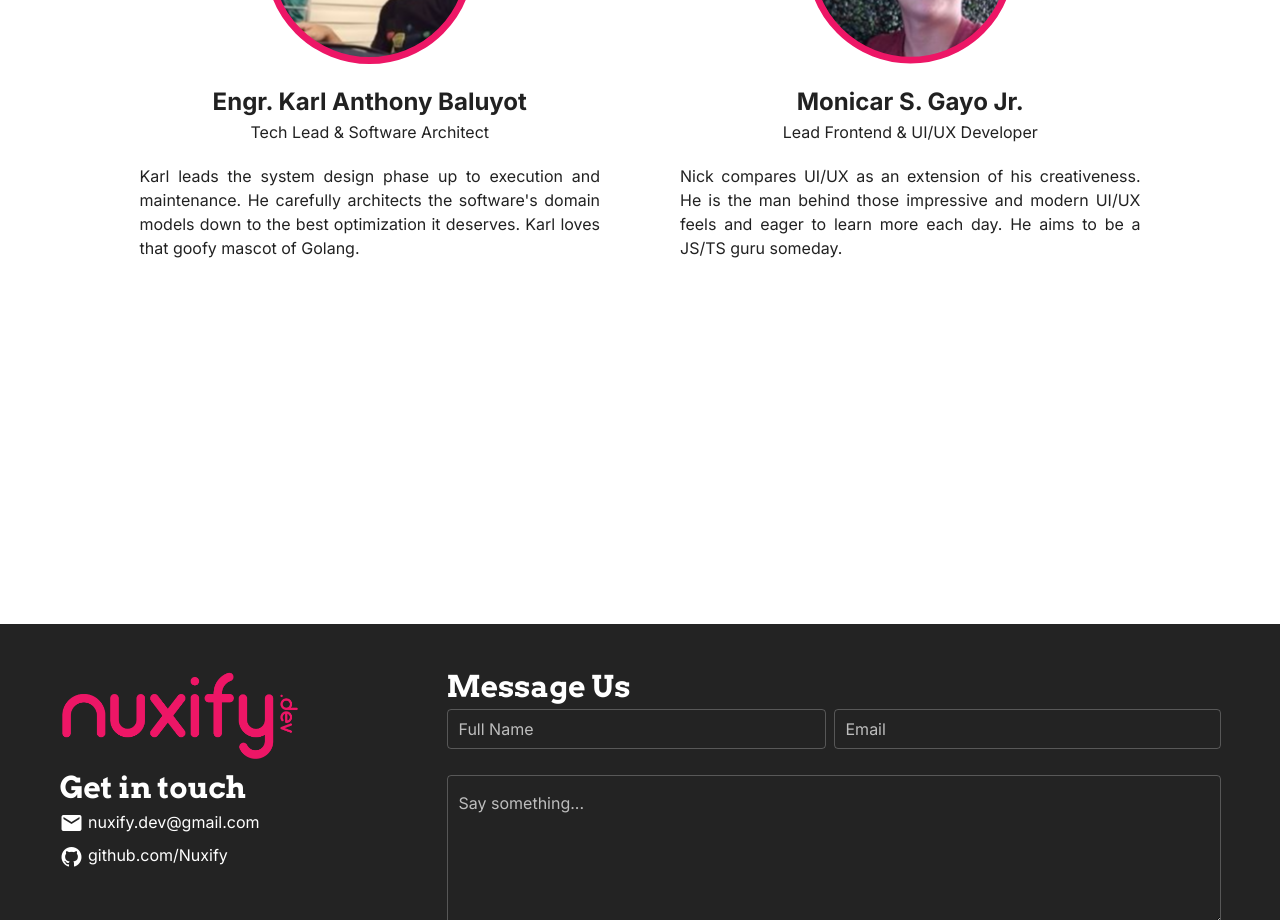
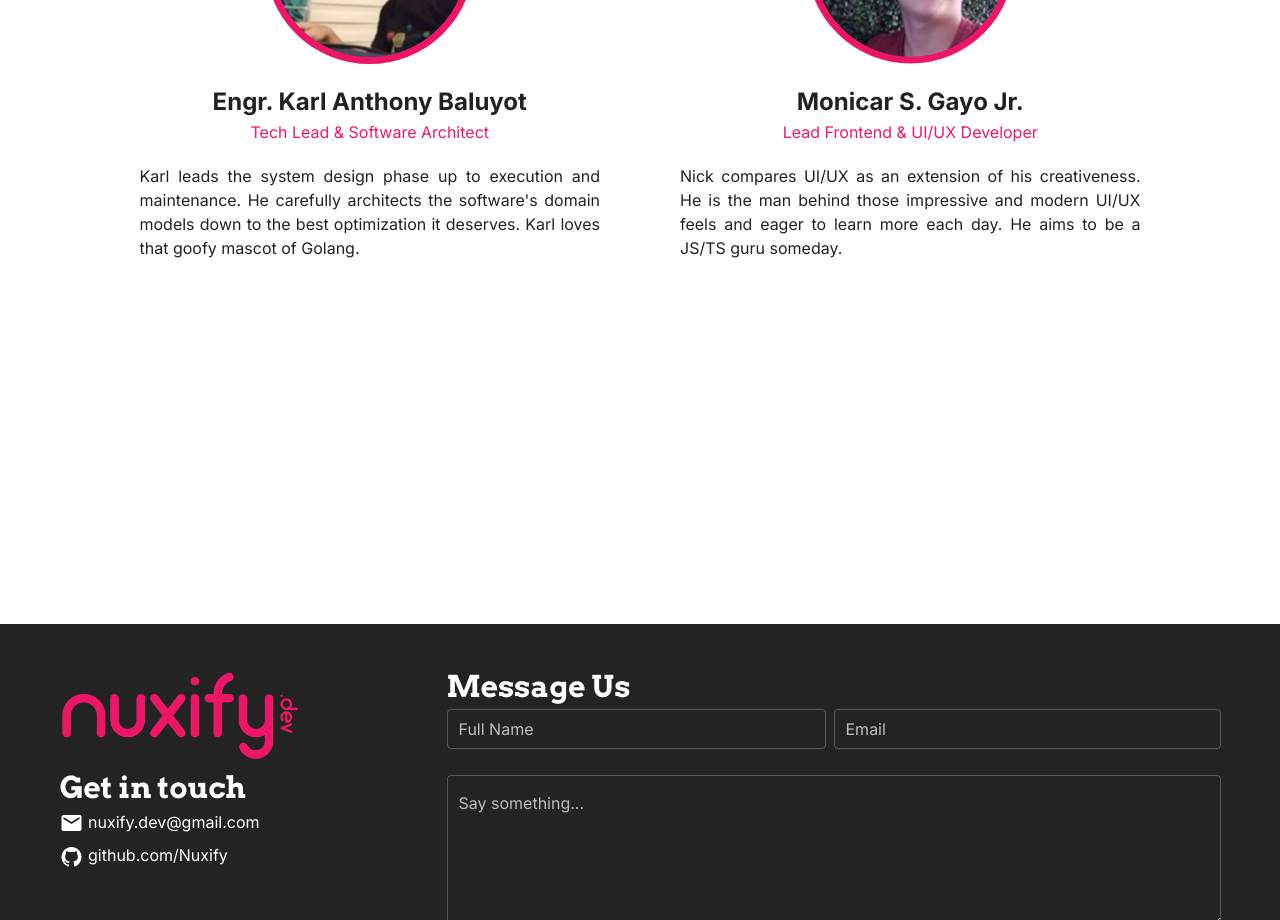
Before and after one commit to Nuxify/nuxify.github.io, a Nuxt app: page / in a window 1280 px wide. Shown: the part 3000-3920 px from the top of the page. Built offline with nearby package versions, Linux system fonts and the light colour scheme.

Commit message:
change color on dev title

```diff
--- a/components/team/Team.vue
+++ b/components/team/Team.vue
@@ -13,7 +13,7 @@
               <span class="team__name d-block">
                 Engr. Karl Anthony Baluyot
               </span>
-              <span class="d-block">
+              <span class="nuxify--text d-block">
                 Tech Lead & Software Architect
               </span>
               <span class="mt-5 mx-10 d-block text-justify">
@@ -34,7 +34,7 @@
               <span class="team__name d-block">
                 Monicar S. Gayo Jr.
               </span>
-              <span class="d-block">
+              <span class="nuxify--text d-block">
                 Lead Frontend & UI/UX Developer
               </span>
               <span class="mt-5 mx-10 d-block text-justify">
```
